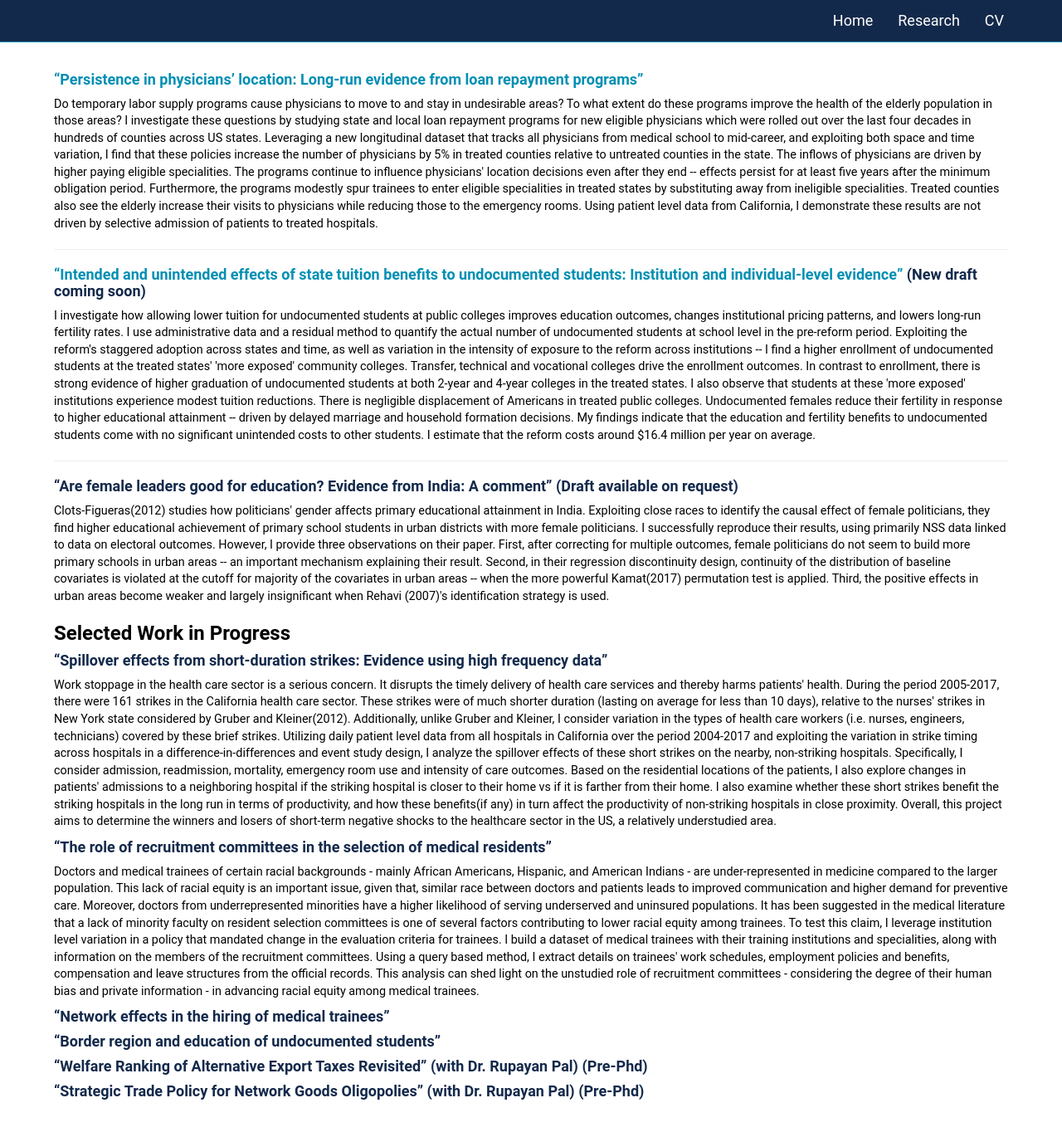
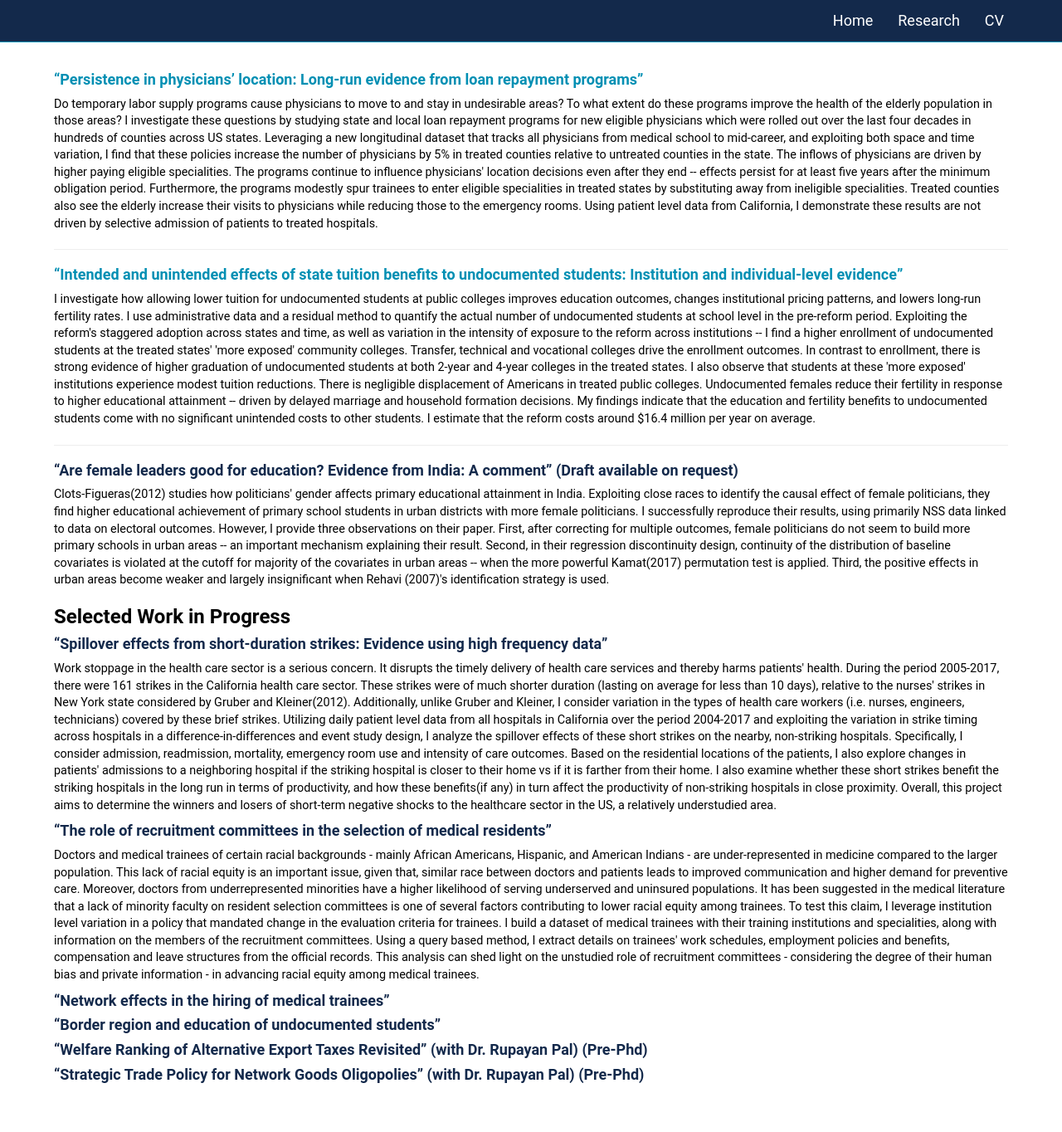
Before and after one commit to anomitaghosh/anomitaghosh.github.io, a Jekyll site: the page built from research.md, in a window 1280 px wide and 1385 px high. Shown: the top 1364 px of the window at 83% size. Built offline with Jekyll 4.4.1, drawn with Linux system fonts in a browser that asks for light colours.

Commit message:
Update research.md

```diff
--- a/research.md
+++ b/research.md
@@ -8,7 +8,7 @@ layout: secondary_pages
 </p>
 <hr>
 
-#### [**"Intended and unintended effects of state tuition benefits to undocumented students: Institution and individual-level evidence"**](researchpapers/Anomita_GhoshUI.pdf) (New draft coming soon)
+#### [**"Intended and unintended effects of state tuition benefits to undocumented students: Institution and individual-level evidence"**](researchpapers/Anomita_GhoshUI.pdf)
 
 <p style="font-size:0.8em">
 I investigate how allowing lower tuition for undocumented students at public colleges improves education outcomes, changes institutional pricing patterns, and lowers long-run fertility rates. I use administrative data and a residual method to quantify the actual number of undocumented students at school level in the pre-reform period. Exploiting the reform's staggered adoption across states and time, as well as variation in the intensity of exposure to the reform across institutions -- I find a higher enrollment of undocumented students at the treated states' 'more exposed' community colleges. Transfer, technical and vocational colleges drive the enrollment outcomes. In contrast to enrollment, there is strong evidence of higher graduation of undocumented students at both 2-year and 4-year colleges in the treated states. I also observe that students at these 'more exposed' institutions experience modest tuition reductions. There is negligible displacement of Americans in treated public colleges. Undocumented females reduce their fertility in response to higher educational attainment -- driven by delayed marriage and household formation decisions. My findings indicate that the education and fertility benefits to undocumented students come with no significant unintended costs to other students. I estimate that the reform costs around $16.4 million per year on average.
```
